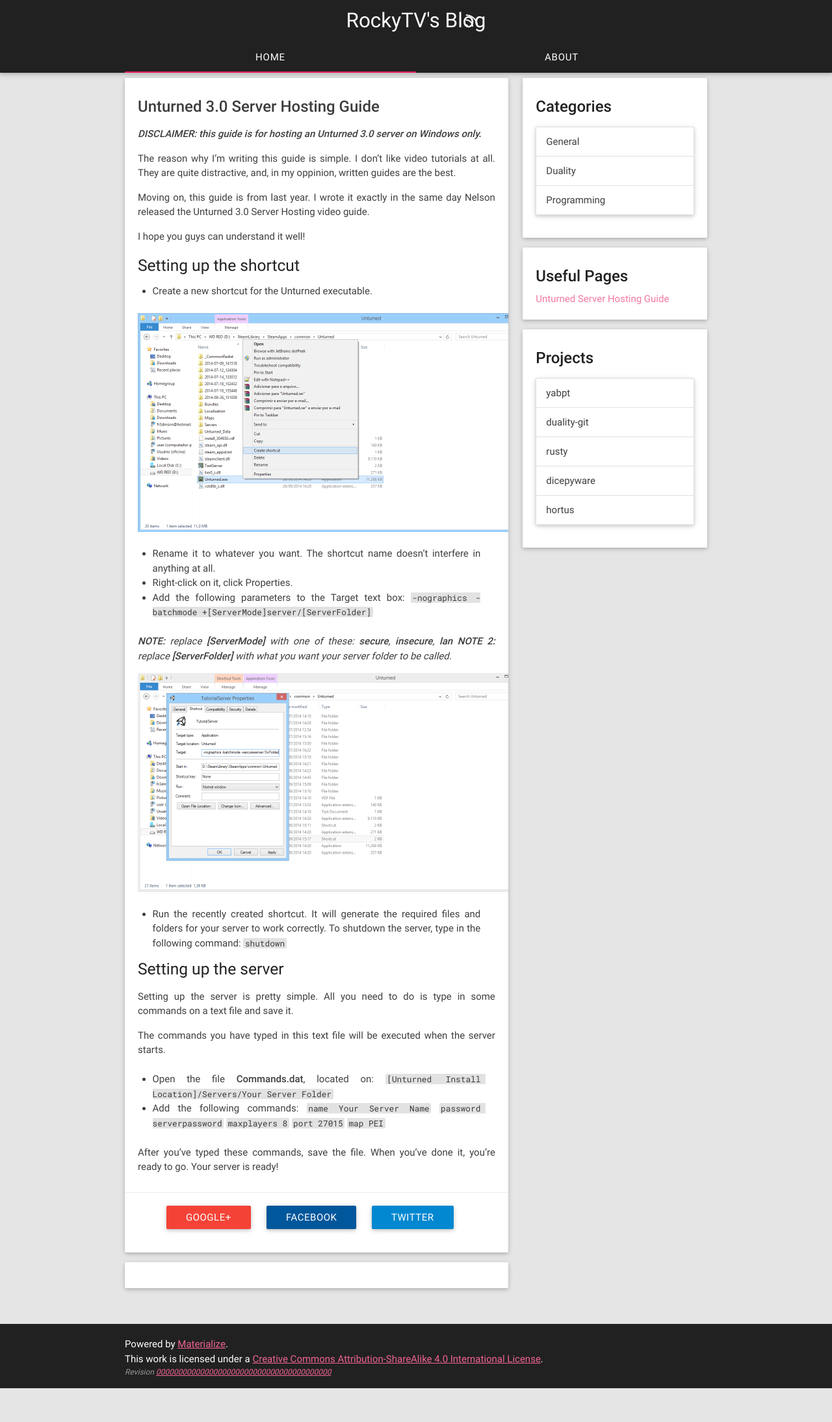
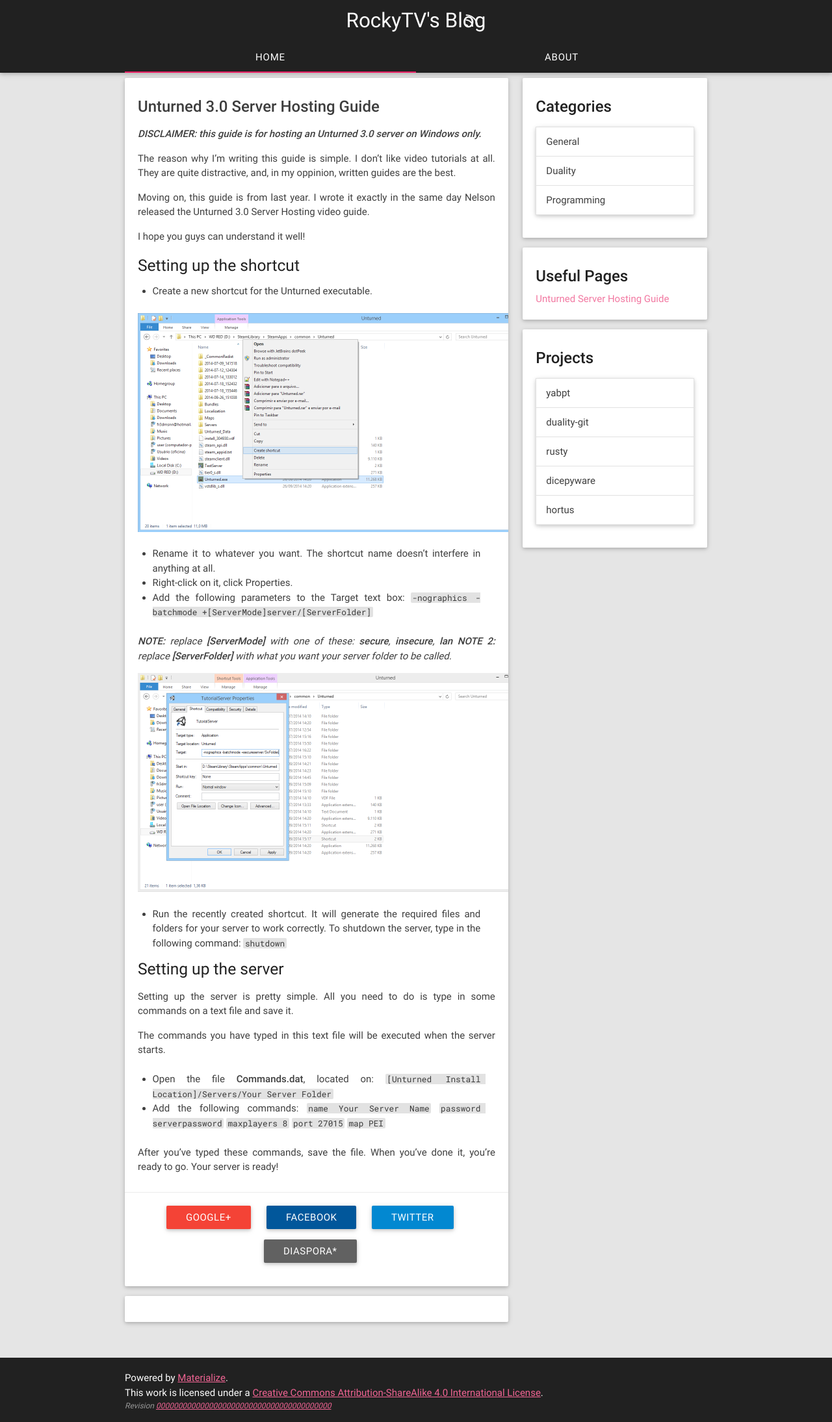
Before and after one commit to kyl3r92/rockytv.github.io, a Jekyll site: the page built from unturned-server-hosting.md, in a window 1280 px wide. Shown: the whole page at 65% size. Built offline with Jekyll 4.4.1, drawn with Linux system fonts in a browser that asks for light colours; comment, search, counter and statistics services are not loaded; before the commit the page ends 2137 px from its top, so only the background shows below that.

Commit message:
Add Diaspora share button

```diff
--- a/_layouts/post.html
+++ b/_layouts/post.html
@@ -20,6 +20,9 @@ layout: base
             </a>
             <a class="btn waves-effect waves-light twitterbtn white-text tooltipped" data-position="top" data-delay="50" data-tooltip="abc" href="https://twitter.com/intent/tweet?text={{ page.title | xml_escape }}&url={{ site.url | uri_escape }}{{ page.url | uri_escape}}" onclick="javascript:window:open(this.href, '', 'menubar=no,toolbar=no,resizable=yes,scrollbars=yes,height=600,width=600');return false;">
                 <span>Twitter</span>
+            </a>
+            <a class="btn waves-effect waves-light diasporabtn white-text" href="https://sharetodiaspora.github.io/?title={{ page.title | xml_escape }}&url={{ site.url | uri_escape }}{{ page.url | uri_escape}}&jump=doclose" onclick="javascript:window:open(this.href, 'das', 'location=no,links=no,scrollbars=no,toolbar=no,menubar=no,height=550,width=620');return false;">
+                <span>Diaspora*</span>
             </a>
         </div>
     </div>
--- a/static/main.scss
+++ b/static/main.scss
@@ -148,6 +148,10 @@ header {
     @extend .light-blue, .darken-2;
 }
 
+.diasporabtn {
+    @extend .grey, .darken-2
+}
+
 main {
     flex: 1 0 auto;
 }
```
